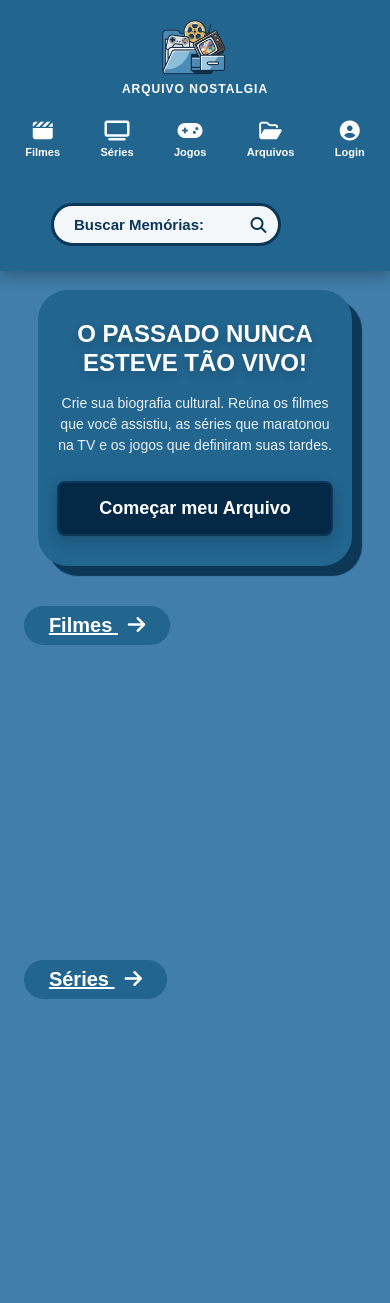
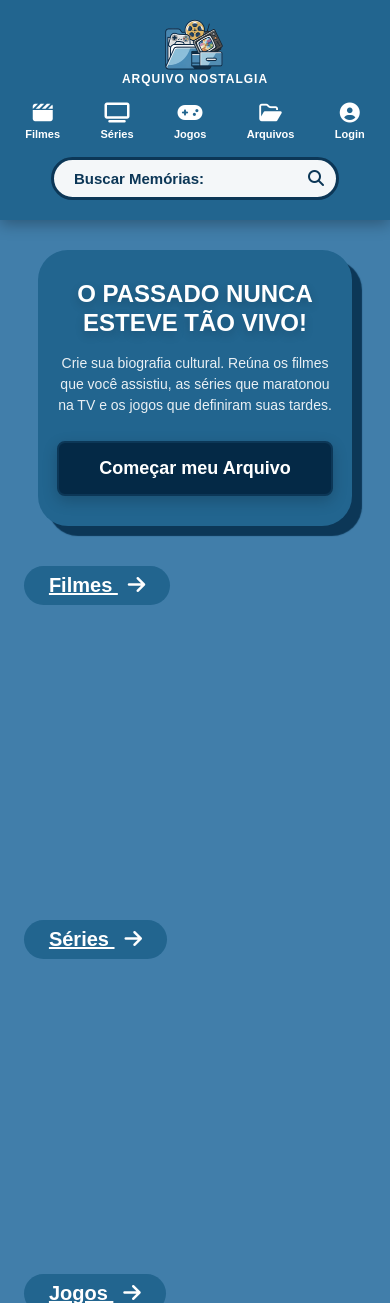
Before and after one commit to lucascarvalho1808/arquivo-nostalgia, a Flask app: page / in a window 390 px wide. Shown: the top 1303 px of the page. Run offline with Flask 3, Linux system fonts and the light colour scheme; data that the repository does not hold is empty; some libraries are stand-ins or nearby versions.

Commit message:
fix: Resolve os nomes longos demais de atores e personagens, barra de bsuca torta em telas médias e grandes na página principal, e tamanho do header também na página principal

```diff
--- a/static/css/style.css
+++ b/static/css/style.css
@@ -703,7 +703,7 @@ body {
 }
 
 /* --- MEDIA QUERIES --- */
-@media (min-width: 1025px) {
+@media (min-width: 1101px) {
     .barra-busca {
         position: absolute;
         left: 50%;
@@ -713,7 +713,7 @@ body {
     }
 }
 
-@media (max-width: 1024px) {
+@media (max-width: 1100px) {
     .cabecalho-principal {
         justify-content: space-around;
         padding: 15px;
@@ -744,13 +744,22 @@ body {
 @media (max-width: 600px) {
 
     body {
-        padding-top: 270px;
+        padding-top: 230px;
     }
 
     .menu-icones {
         width: 100%;
         justify-content: space-around;
-        margin-top: 10px;
+        margin-top: 2px;
+    }
+
+    .barra-busca {
+        margin-top: 2px;
+    }
+
+    .logo-pequena {
+        max-width: 100px;
+        margin-bottom: 0;
     }
 
     .descricao_site {
@@ -815,16 +824,6 @@ body {
         right: -25px;
     }
 
-    .carrossel .switchLeft,
-    .carrossel .switchRight {
-        display: none;
-    }
-
-    .center {
-        padding: 0;
-    }
-
-
     .carrosselBox {
         gap: 8px;
     }
--- a/templates/index.html
+++ b/templates/index.html
@@ -25,12 +25,12 @@
         <span class="nome-site-header">ARQUIVO NOSTALGIA</span>
       </div>
 
-      <div class="barra-busca">
-        <form action="{{ url_for('busca.busca_geral') }}" method="GET" class="barra-busca">
-        <input type="text" name="q" placeholder="Buscar Memórias:" required />
-        <i class="fa-solid fa-magnifying-glass icone-busca" onclick="this.closest('form').submit()"></i>
-        </form>
-      </div>
+      <form action="{{ url_for('busca.busca_geral') }}" method="GET" class="barra-busca">
+          <input type="text" name="q" placeholder="Buscar Memórias:" required />
+          <i class="fa-solid fa-magnifying-glass icone-busca" onclick="this.closest('form').submit()"
+              style="cursor: pointer;">
+           </i>
+       </form>
 
       <nav class="menu-icones">
         <a href="{{ url_for('filmes.index') }}" class="item-menu">
```
Also changed, not shown: static/css/detalhes_conteudo.css (+25 -11 lines).
